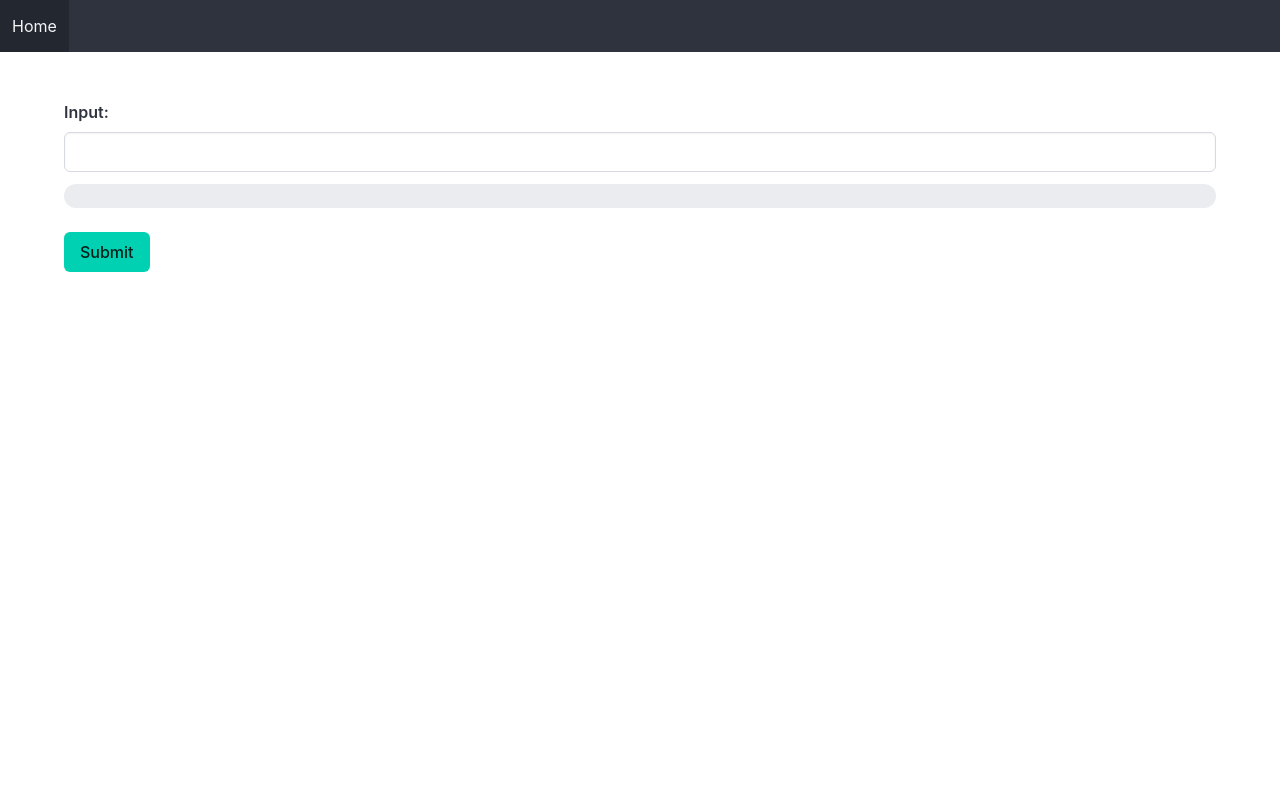
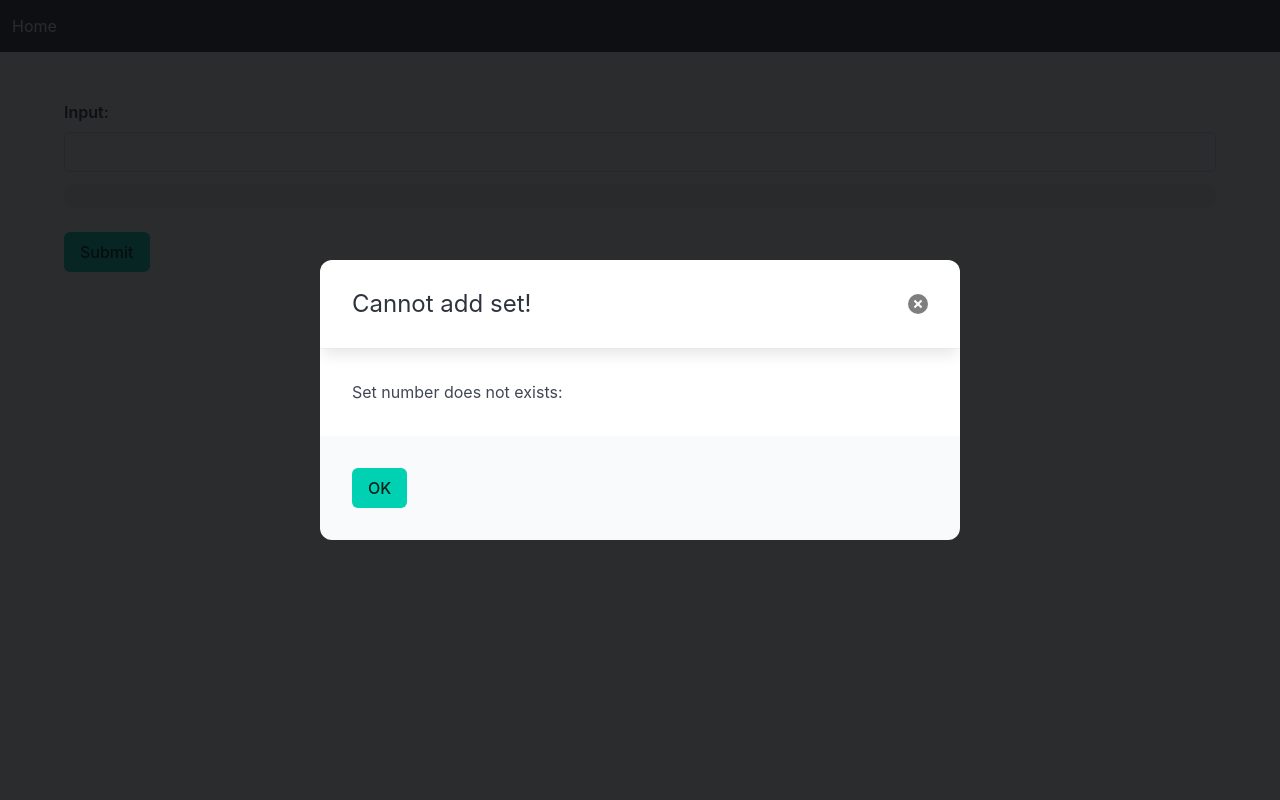
Before and after one commit to tylerobara/BrickTracker, a Flask app: page /create in a window 1280 px wide. Run offline with Flask 3, Linux system fonts and the light colour scheme; some libraries are stand-ins or nearby versions.

Commit message:
Added sets.csv download, added missing minifig image error, added auto download of nil and nil_mf images, started proper fix for error in set numbers

```diff
--- a/app.py
+++ b/app.py
@@ -32,9 +32,31 @@ def test_disconnect():
 def start_task(data):
     input_value = data.get('inputField')
     print(input_value)
-    # Start the task in a separate thread to avoid blocking the server
+
+
+
+    input_value = input_value.replace(" ","")
+    if '-' not in input_value:
+        input_value = input_value + '-1'
+
+
+
+    total_set_file = np.genfromtxt("sets.csv",delimiter=",",dtype="str",usecols=(0))
+    print(total_set_file)
+
+    if input_value not in total_set_file:
+        print('ERROR: ' + input_value)
+        # Reload create.html with error message
+        socketio.emit('task_failed', {'error': 'set_num'}, namespace='/progress')
+        return render_template('create.html',error=input_value)
+
+
+        # Start the task in a separate thread to avoid blocking the serve
+    print('starting servers')
     thread = Thread(target=new_set, args=(input_value,))
     thread.start()
+
+    #return redirect('/')
 
 @app.route('/delete/<tmp>',methods=['POST', 'GET'])
 def delete(tmp):
@@ -63,7 +85,8 @@ def new_set(set_num):
 
     total_parts = 4
 
-    set_num = set_num.replace(" ","")
+
+
     # add_duplicate = request.form.get('addDuplicate', False) == 'true'
     # Do something with the input value and the checkbox value
     # print("Input value:", set_num)
@@ -71,8 +94,7 @@ def new_set(set_num):
     # You can perform any further processing or redirect to another page
     conn = sqlite3.connect('app.db')
     cursor = conn.cursor()
-    if '-' not in set_num:
-        set_num = set_num + '-1'
+
 
     print ("Adding set: " + set_num)
     with open('api','r') as f:
@@ -83,15 +105,16 @@ def new_set(set_num):
 
     # Get Set info and add to SQL
     response = ''
-    try:
-        response = json.loads(rebrick.lego.get_set(set_num).read())
+    # try:
+    response = json.loads(rebrick.lego.get_set(set_num).read())
 
-    except Exception as e:
-        #print(e.code)
-        if e.code == 404:
-            return render_template('create.html',error=set_num)
+    # except Exception as e:
+    #     #print(e.code)
+    #     if e.code == 404:
+    #         return render_template('create.html',error=set_num)
 
     count+=1
+    socketio.emit('update_progress', {'progress': int(count/total_parts*100)}, namespace='/progress')
     cursor.execute('''INSERT INTO sets (
         set_num,
         name,
@@ -208,18 +231,20 @@ def new_set(set_num):
 
         #print('Saving set image:',end='')
         if not Path("./static/minifigs/"+set_num+".jpg").is_file():
-            res = requests.get(set_img_url, stream = True)
-            count+=1
-            socketio.emit('update_progress', {'progress': int(count/total_parts*100)}, namespace='/progress')
-            if res.status_code == 200:
-                with open("./static/minifigs/"+set_num+".jpg",'wb') as f:
-                    shutil.copyfileobj(res.raw, f)
-                    #print(' OK')
+            if set_img_url is not None:
+                res = requests.get(set_img_url, stream = True)
+                count+=1
+                socketio.emit('update_progress', {'progress': int(count/total_parts*100)}, namespace='/progress')
+                if res.status_code == 200:
+                    with open("./static/minifigs/"+set_num+".jpg",'wb') as f:
+                        shutil.copyfileobj(res.raw, f)
+                        #print(' OK')
+                else:
+                    #print('Image Couldn\'t be retrieved for set ' + set_num)
+                    logging.error('set_img_url: ' + set_num)
+                    #print(' ERROR')
             else:
-                #print('Image Couldn\'t be retrieved for set ' + set_num)
-                logging.error('set_img_url: ' + set_num)
-                #print(' ERROR')
-
+               print(i)
 
         cursor.execute('''INSERT INTO minifigures (
             fig_num,
@@ -328,8 +353,6 @@ def minifigs():
 def create():
 
     global count
-
-
 
 
 
--- a/templates/create.html
+++ b/templates/create.html
@@ -1,6 +1,6 @@
 <!DOCTYPE html>
 <html data-theme="light" class="has-navbar-fixed-top">
-  <head
+  <head>
     <meta charset="utf-8">
     <meta name="viewport" content="width=device-width, initial-scale=1">
     <title></title>
@@ -49,13 +49,11 @@
 
 		  </div>
     </section>
-    {% if error is defined %}
+
+
     <button class="js-modal-trigger" data-target="modal-js-example" id="modal-js">
     </button>
-    {% else %}
-    <button id="modal-js">
-    </button>
-    {% endif %}
+
 
 
     <div class="modal" id="modal-js-example">
@@ -102,6 +100,13 @@ var socket = io.connect('http://' + document.domain + ':' + location.port + '/pr
     socket.on('task_completed', function() {
         // Redirect to '/'
         window.location.href = '/';
+    });
+
+    socket.on('task_failed', function(data) {
+        // Redirect to '/'
+        const error = data.error;
+        document.getElementById('modal-js').style.display = 'block';
+        // window.location.href = '/create';
     });
 
   document.addEventListener('DOMContentLoaded', () => {
--- a/templates/table.html
+++ b/templates/table.html
@@ -68,7 +68,11 @@
 
 <div style="display: flex; justify-content: center;">
   <div style="display: flex; align-items: center;">
+    {% if fig[4] == None %}
+    <img src="/static/nil_mf.jpg" class="lightbox-trigger" style="height: 100px; width: auto;" alt="{{ fig[2] }}" loading="lazy">
+    {% else %}
     <img src="{{ '/static/minifigs/' + fig[0] + '.jpg' }}" class="lightbox-trigger" style="height: 100px; width: auto;" alt="{{ fig[2] }}" loading="lazy">
+    {% endif %}
     <span style="font-size: 50px; margin-left: 10px;">X {{ fig[3] }}</span>
   </div>
 </div>
```
Also changed, not shown: 1 other file.
